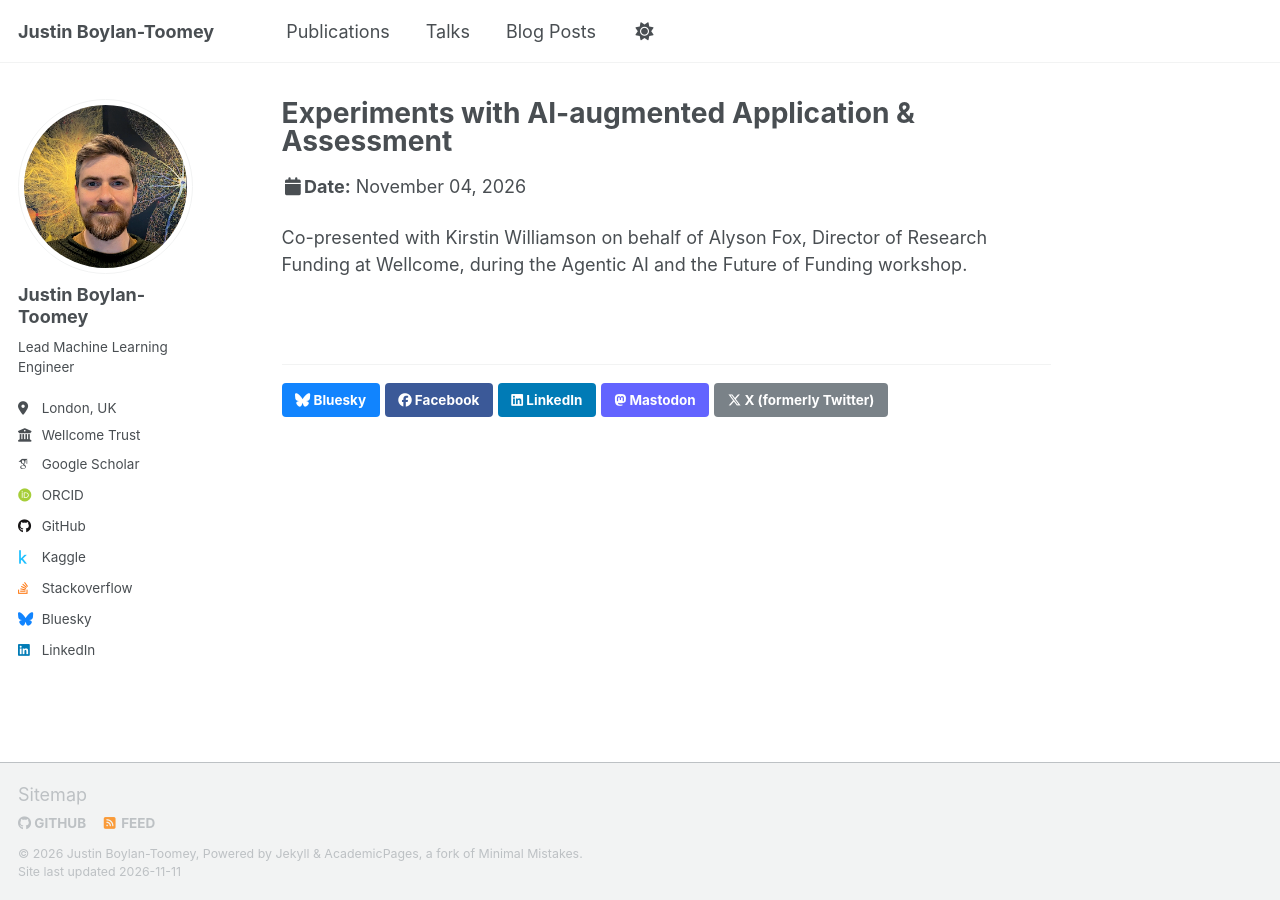
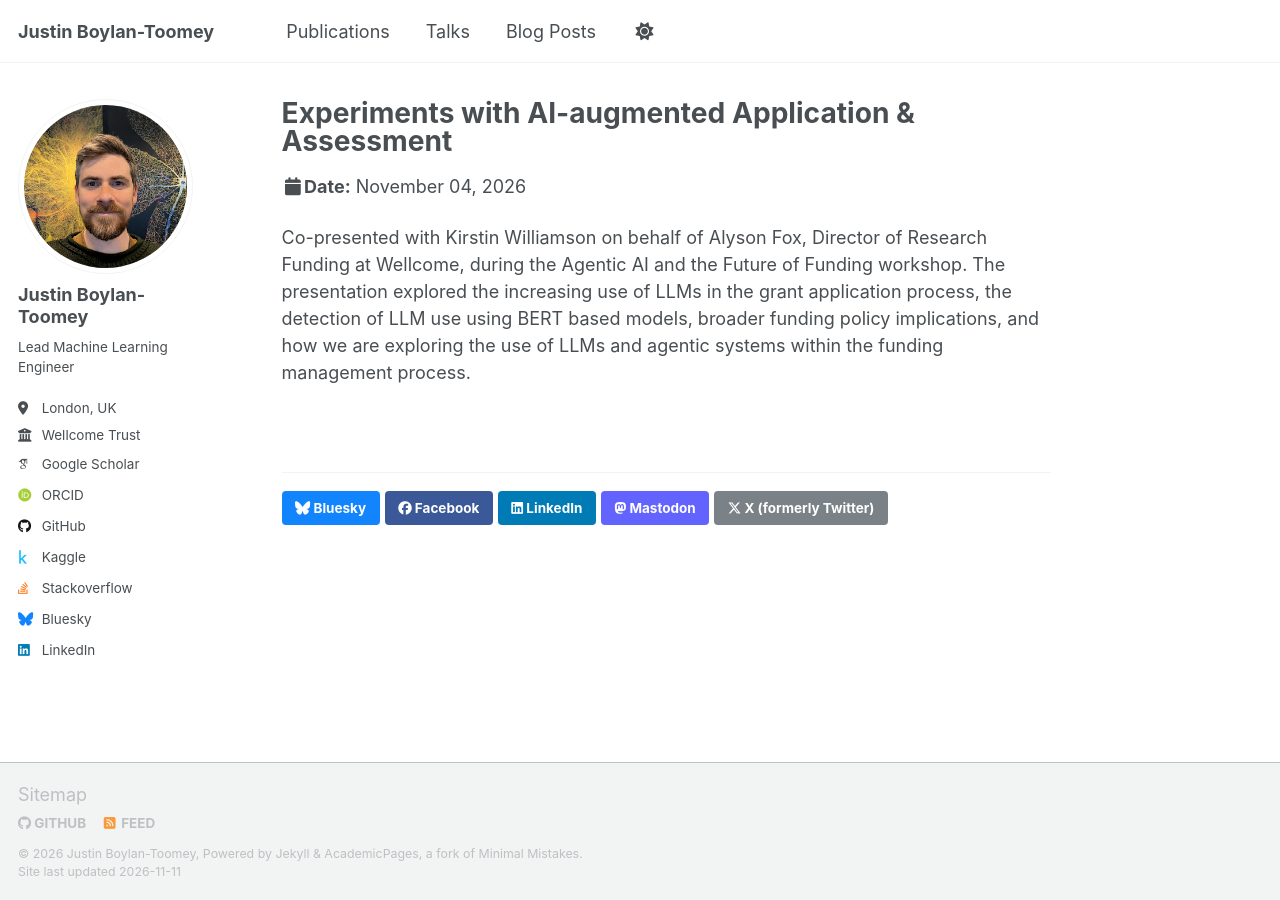
Before and after one commit to justinbt1/justinbt1.github.io, a Jekyll site: the page built from _talks/2026-11-04-talk-1.md, in a window 1280 px wide. Built offline with Jekyll 4.4.1, drawn with Linux system fonts in a browser that asks for light colours; some web fonts are replaced; a script that is not in the unit is left out.

Commit message:
Added talks section

```diff
--- a/_talks/2026-11-04-talk-1.md
+++ b/_talks/2026-11-04-talk-1.md
@@ -8,4 +8,4 @@
 location: "CosmoCaixa Museum of Science, Barcelona, Spain"
 ---
 
-Co-presented with Kirstin Williamson on behalf of Alyson Fox, Director of Research Funding at Wellcome, during the Agentic AI and the Future of Funding workshop.
+Co-presented with Kirstin Williamson on behalf of Alyson Fox, Director of Research Funding at Wellcome, during the Agentic AI and the Future of Funding workshop. The presentation explored the increasing use of LLMs in the grant application process, the detection of LLM use using BERT based models, broader funding policy implications, and how we are exploring the use of LLMs and agentic systems within the funding management process.
```
